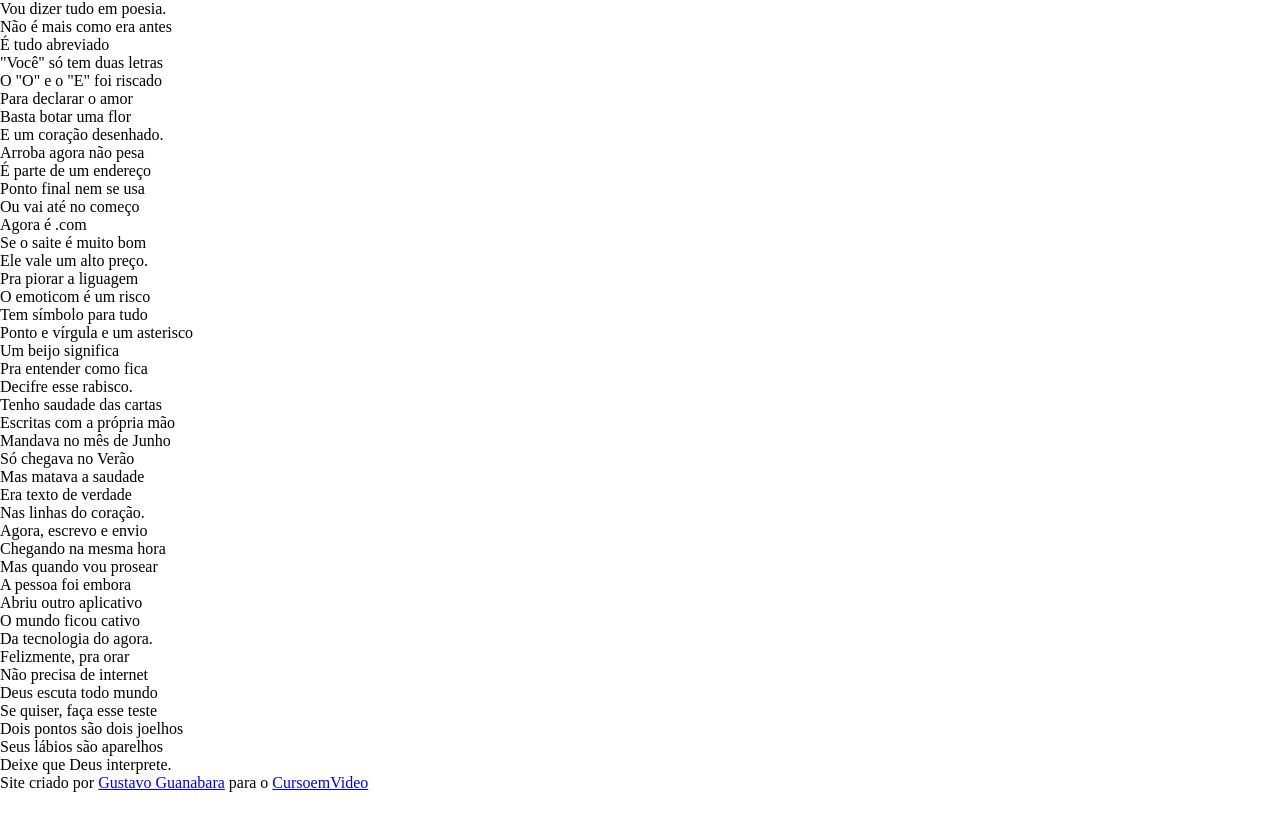
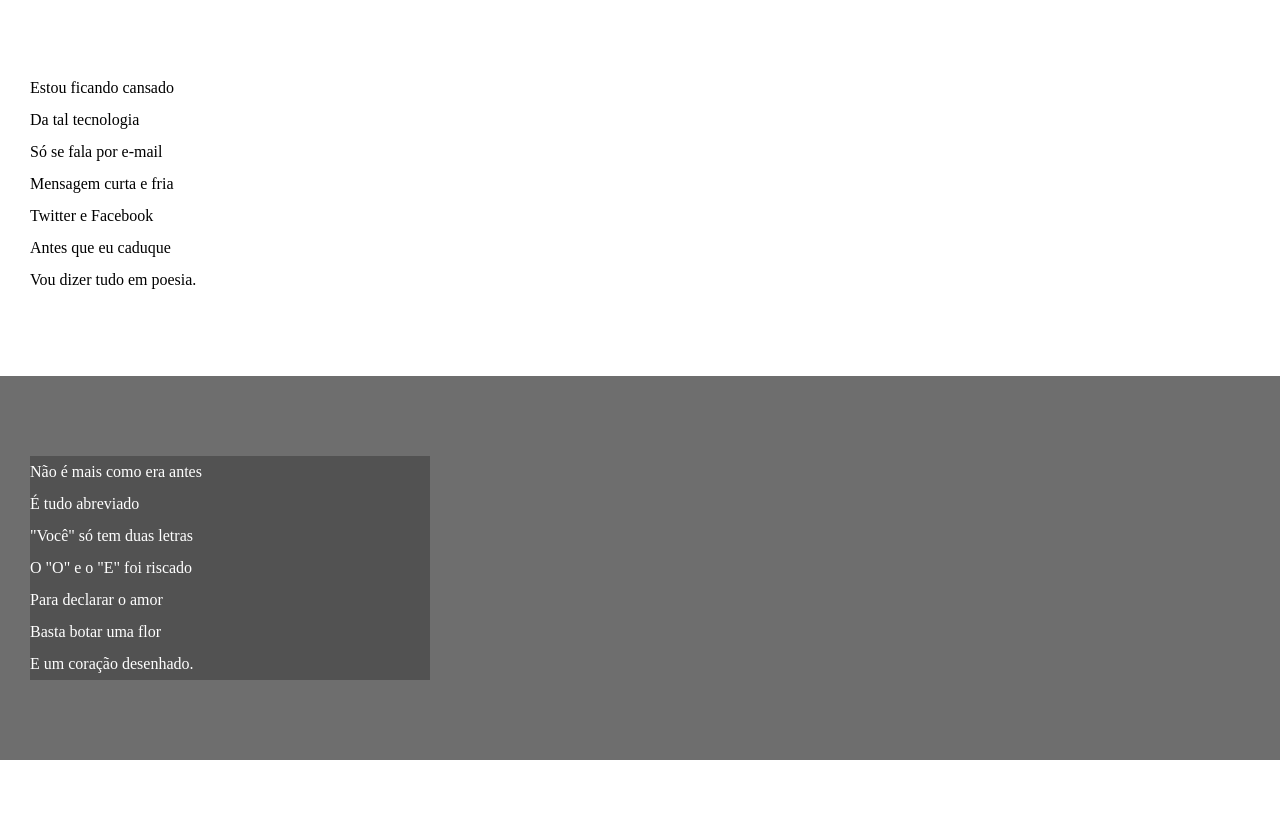
Before and after one commit to buk001/html-e-css, a plain HTML site: page desafios/desafio-012/index.html in a window 1280 px wide. Shown: the part 163-1000 px from the top of the page. Before the commit the page ends 955 px from the top, so only its background shows below. Drawn offline with Linux system fonts and the light colour scheme.

Commit message:
atualizei estilos dos textos e blocos

```diff
--- a/desafios/desafio-012/estilos/style.css
+++ b/desafios/desafio-012/estilos/style.css
@@ -5,3 +5,70 @@
     margin: 0px;
     padding: 0px;
 }
+
+html, body{
+    min-height: 100vh;
+    background-color: darkgrey;
+}
+
+header{
+    background-color: black;
+    color: white;
+    text-align: center;
+}
+
+header h1{
+    padding-top: 50px;
+    font-variant: small-caps;
+}
+
+header p {
+    padding-bottom: 50px;
+}
+
+header a {
+    color: white;
+    text-decoration: none;
+    font-weight: bolder;
+}
+
+header a:hover, footer a:hover{
+    text-decoration: underline;
+}
+
+section{
+    padding-top: 10vh;
+    padding-bottom: 10vh;
+    padding-left: 30px;
+    line-height: 2em;
+}
+
+section.normal{
+    background-color: white;
+    color: black;
+
+}
+
+section.image{
+    background-color: rgba(0, 0, 0, 0.353);
+    color: white;
+
+}
+
+section.image > p {
+    width: 400px;
+    background-color: rgba(0, 0, 0, 0.259);
+}
+
+footer{
+    background-color: black;
+    padding: 10px;
+    text-align: center;
+    color: white;
+}
+
+footer > a{
+    color: white;
+    text-decoration: none;
+    font-weight: bolder;
+}
--- a/desafios/desafio-012/index.html
+++ b/desafios/desafio-012/index.html
@@ -13,7 +13,7 @@
         <p>Por <a href="https://www.recantodasletras.com.br/poesias/3186743" target="_blank" rel="extern">Milton Duarte</a></p>
     </header>
 
-        <section>
+        <section class="normal">
             <p>
                 Estou ficando cansado <br>
                 Da tal tecnologia <br>
@@ -27,7 +27,7 @@
 
 
 
-        <section>
+        <section class="image">
             <p>
                 Não é mais como era antes <br>
                 É tudo abreviado <br>
@@ -41,7 +41,7 @@
 
 
 
-        <section>
+        <section class="normal">
             <p>
                 Arroba agora não pesa <br>
                 É parte de um endereço <br>
@@ -64,7 +64,7 @@
 
 
 
-        <section>
+        <section class="image">
             <p>
                 Tenho saudade das cartas <br>
                 Escritas com a própria mão <br>
@@ -78,7 +78,7 @@
 
 
 
-        <section>
+        <section class="normal">
             <p>
                 Agora, escrevo e envio <br>
                 Chegando na mesma hora <br>
```
